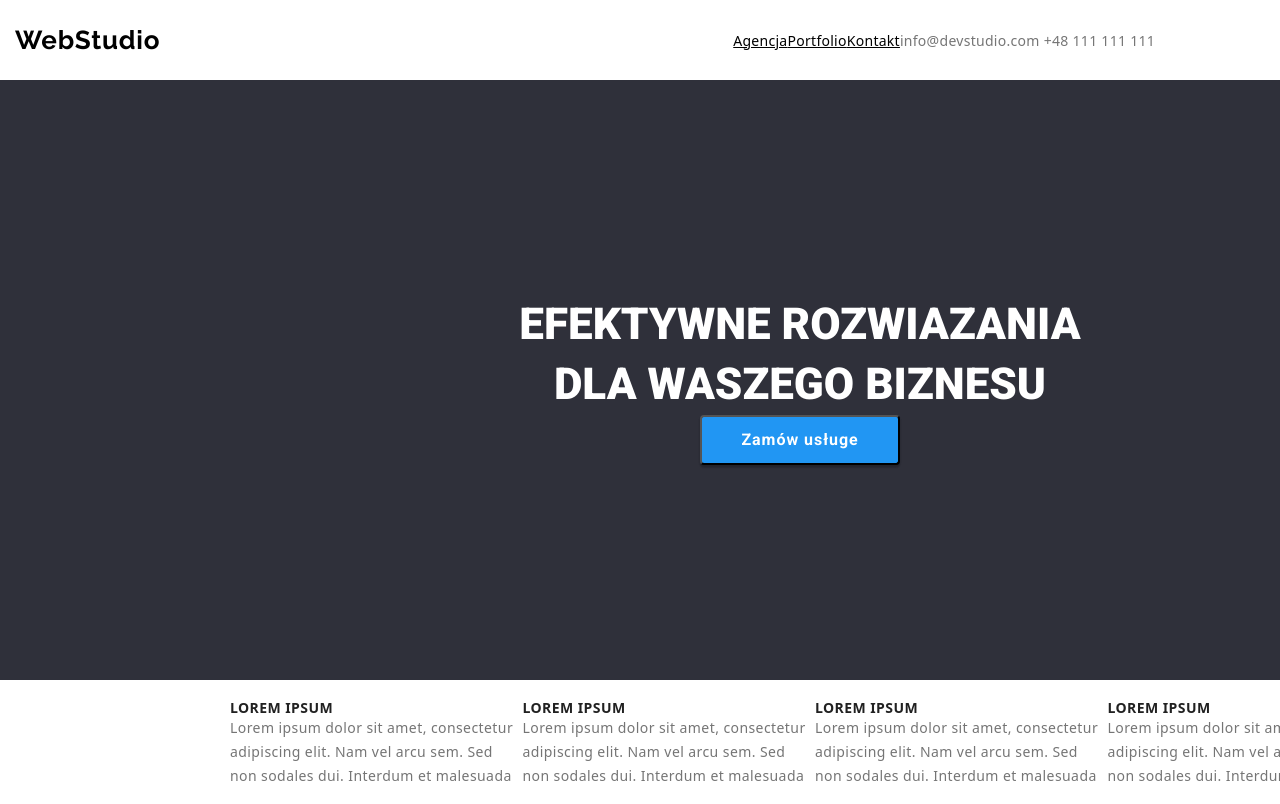
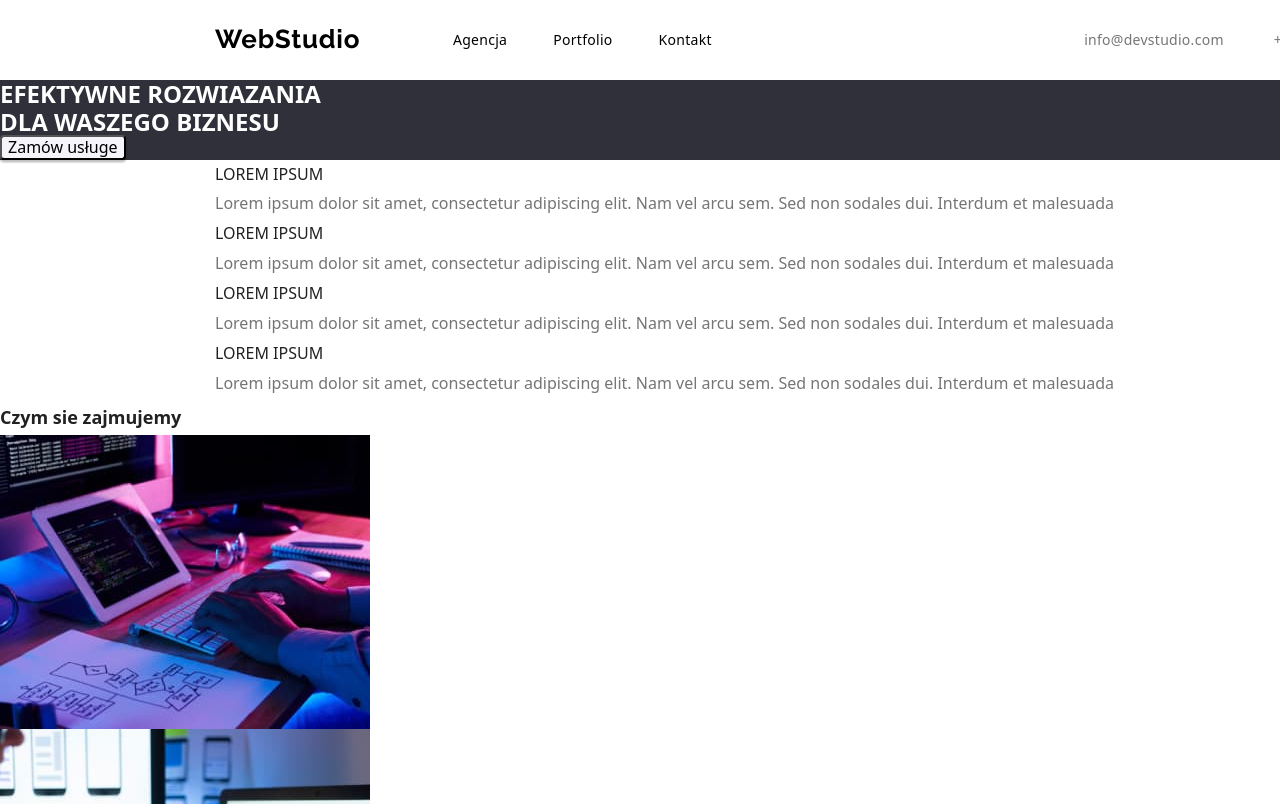
Before and after one commit to michal-wolski/goit-markup-hw-03, a plain HTML site: page index.html in a window 1280 px wide. Shown: the top 804 px of the page. Drawn offline with Linux system fonts and the light colour scheme.

Commit message:
Dodanie kontenera i stylow dla header

```diff
--- a/css/styles.css
+++ b/css/styles.css
@@ -1,7 +1,7 @@
 body {
   position: relative;
   width: 1600px;
-  height: 2349px;
+  height: 1880px;
 
   background: #ffffff;
   color: #212121;
@@ -41,8 +41,9 @@ img {
 }
 
 .container {
-  width: 1170px;
+  width: 1200px;
   padding: 0 15px;
+  margin: 0 auto;
 }
 
 .section {
@@ -54,121 +55,54 @@ img {
 
 .header {
   background-color: #ffffff;
+}
+
+.header .container {
   display: flex;
-  justify-content: space-between;
+  padding-top: 24px;
+  padding-bottom: 25px;
   align-items: center;
-  max-width: 1600px;
-  height: 80px;
-  margin-top: 0px;
-  margin-left: 0px;
-
 }
 /* end header */
 
 /* hero */
 
-
-.hero{
-  display: flex;
-  flex-direction: column;
-  height: 600px;
-  justify-content: center;
-  align-items: center;
-  background-color: #2F303A;
+.hero {
+  background-color: #2f303a;
   color: #ffffff;
-
-}
-
-h1 {
-  font-weight: 900;
-  font-size: 44px;
-  line-height: 136%;
-  font-family: Roboto;
-  text-align: center;
-}
-
-.hero-button {
-  width: 200px;
-  height: 50px;
-  border-radius: 4px;
-  font-family: Roboto;
-  font-weight: bold;
-  font-size: 16px;
-  line-height: 187%;
-  background: #2196F3;
-  color: #ffffff;
-  letter-spacing: 0.06em;
-
 }
 
 /* end hero */
 
-/* strengths */
-
-.strengths {
-  display: flex;
-  justify-content: center;
-  text-align: left;
-  list-style-type: none;
-  width: 1170px;
-  height: 101px;
-  margin-left: 215px;
-  margin-top: 20px;
-
-}
-
-.item {
-
-}
-
-.title {
-  font-weight: bold;
-  font-size: 14px;
-  line-height: 16px;
-  letter-spacing: 0.03em;
-  text-transform: uppercase;
-}
-
-.text {
-  color: #757575;
-  font-size: 14px;
-  line-height: 171%;
-  letter-spacing: 0.03em;
-}
-
-/* end strengths */
 /* Menu styles */
 .logo {
   width: 145px;
   height: 31px;
-  left: 215px;
-  top: 1688px;
-
+  margin-right: 93px;
   font-family: Raleway;
   font-weight: bold;
   font-size: 26px;
   line-height: 31px;
   letter-spacing: 0.03em;
-
+  text-decoration: none;
+}
+.navigation {
+  display: flex;
+  align-items: center;
+}
+.navigation-list {
+  display: flex;
+}
+.navigation-item:not(:last-child) {
+  margin-right: 46px;
 }
 
-.menu {
-  display: inline;
-  list-style-type: none;
-
-
+.mail-nav {
+  margin-left: auto;
 }
 
-.nav-bar {
-  display: inline;
-  list-style-type: none;
-
-
-
-}
-
-.nav-bar-li {
-  float: left;
+.tel-nav {
+  margin-left: 50px;
 }
 
 a {
@@ -178,7 +112,7 @@ a {
   list-style-type: none;
   line-height: 16px;
   letter-spacing: 0.02em;
-
+  text-decoration: none;
 }
 
 a:hover,
@@ -192,7 +126,7 @@ a:focus {
   line-height: 16px;
   letter-spacing: 0.02em;
   color: #757575;
-
+  text-decoration: none;
 }
 
 .mail:hover,
@@ -206,8 +140,7 @@ a:focus {
   line-height: 16px;
   letter-spacing: 0.02em;
   color: #757575;
-
-  flex-basis: 110px;
+  text-decoration: none;
 }
 
 .tel:hover,
@@ -254,13 +187,17 @@ p {
   line-height: 1.87;
 }
 
+.title {
+}
 
+.text {
+  color: #757575;
+}
 /* end main pages style */
 /* footer */
 
-.footer  {
-  background-color: #2F303A;
-
+.footer {
+  background-color: #2f303a;
 }
 
 .address {
--- a/index.html
+++ b/index.html
@@ -15,23 +15,27 @@
 </head>
 
 <body>
-  <header class="header container">
+  <header class="header">
+    <div class="container">
+    <nav class="navigation">
     <a class="logo link" href="./index.html">WebStudio</a>
-    <nav class="menu">
-      <ul class="nav-bar list link">
-        <li class="nav-bar-li link"><a href="./index.html">Agencja</a></li>
-        <li class="nav-bar-li link"><a href="./portfolio.html">Portfolio</a></li>
-        <li class="nav-bar-li link"><a href="#">Kontakt</a></li>
+      <ul class="navigation-list list link">
+        <li class="navigation-item link"><a href="./index.html">Agencja</a></li>
+        <li class="navigation-item link"><a href="./portfolio.html">Portfolio</a></li>
+        <li class="navigation-item link"><a href="#">Kontakt</a></li>
       </ul>
-      <a class="mail link" href="mailto:info@devstudio.com">info@devstudio.com</a>
-      <a class="tel link" href="tel:+48111111111">+48 111 111 111</a>
     </nav>
+      <a class="mail-nav mail link" href="mailto:info@devstudio.com">info@devstudio.com</a>
+      <a class="tel-nav tel link" href="tel:+48111111111">+48 111 111 111</a>
+    </div>
   </header>
   <main>
     <!-- HERO-->
     <section class="hero">
-      <h1>EFEKTYWNE ROZWIAZANIA<br /> DLA WASZEGO BIZNESU</h1>
-      <button class="hero-button" type="button">Zamów usługe</button>
+      <div class="container"></div>
+        <h1>EFEKTYWNE ROZWIAZANIA<br /> DLA WASZEGO BIZNESU</h1>
+        <button class="hero-button" type="button">Zamów usługe</button>
+      </div>
     </section>
     <!-- ABOUT US-->
     <section>
```
